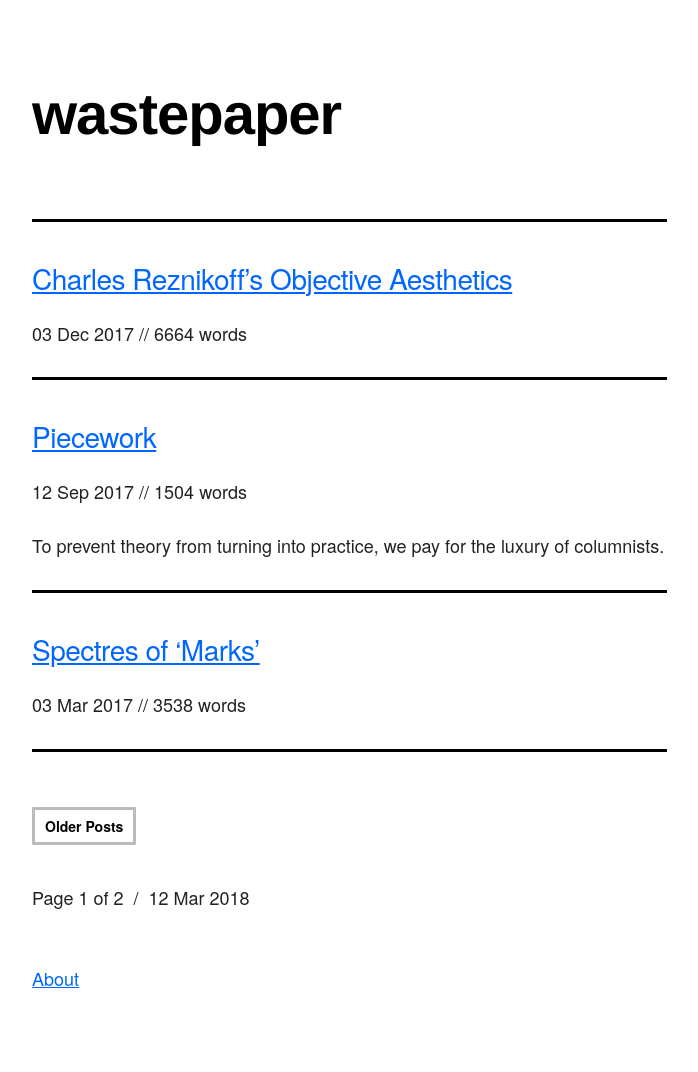
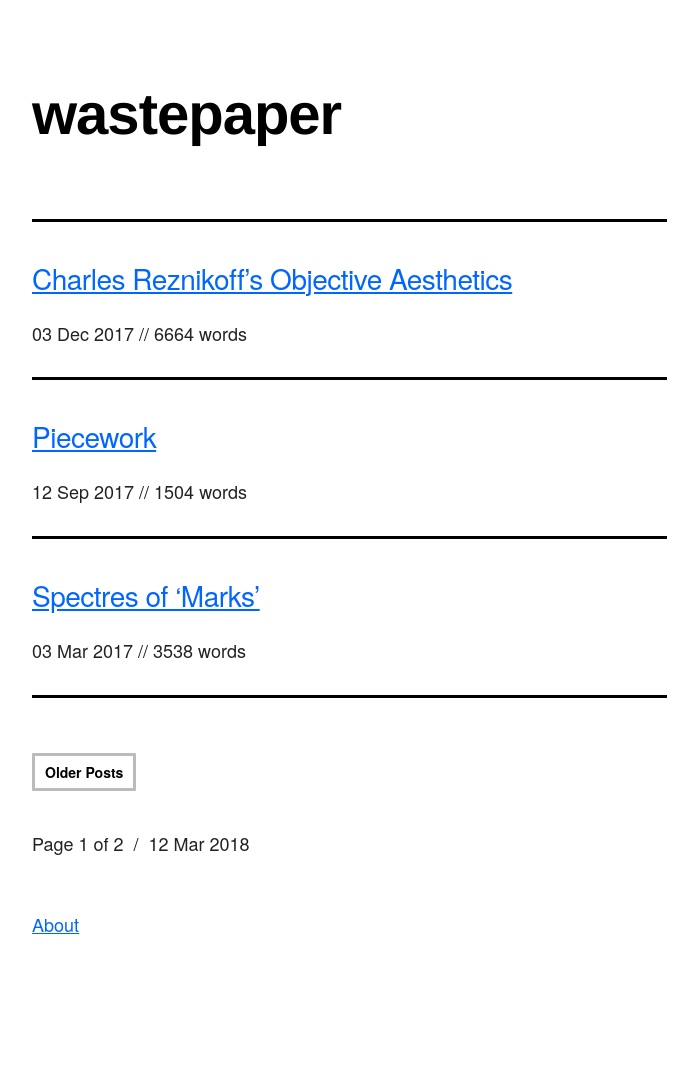
Before and after one commit to mt-trash/mt-trash.github.io, a Jekyll site: the page built from index.html, in a window 1280 px wide. Shown: the whole page, without its empty margins (223-921 px from the left). Built offline with Jekyll 4.4.1, drawn with Linux system fonts in a browser that asks for light colours; the list of posts is cut into pages by our own code; after the commit the page ends 1018 px from its top, so only the background shows below that.

Commit message:
remove preview from piecework post

```diff
--- a/_posts/2015-09-12-piecework.md
+++ b/_posts/2015-09-12-piecework.md
@@ -2,7 +2,6 @@
 layout: post
 title: Piecework
 date: 2017-09-12
-preview: To prevent theory from turning into practice, we pay for the luxury of columnists.
 ---
 
 >People want Ulrich to *do* something. But I’m concerned with the *meaning* of the action. Today these are confused with each other. Of course Bolshevism, for example, has to occur; but (a) not through books, (b) books have other tasks.
```
